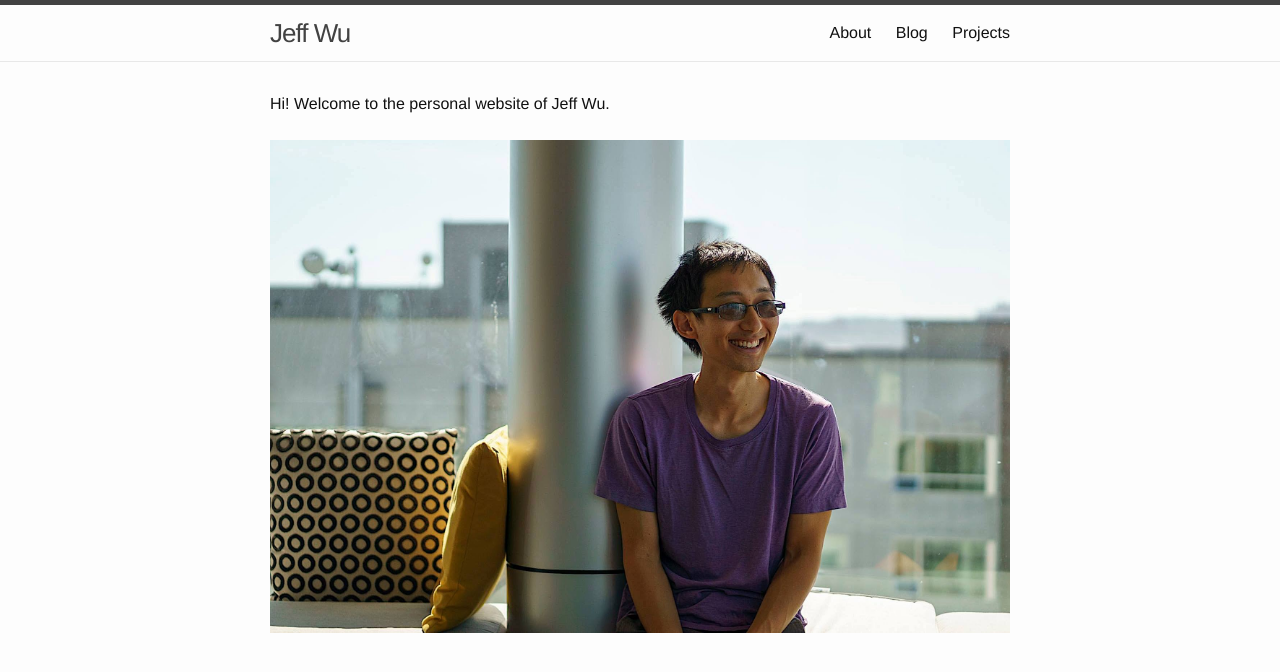
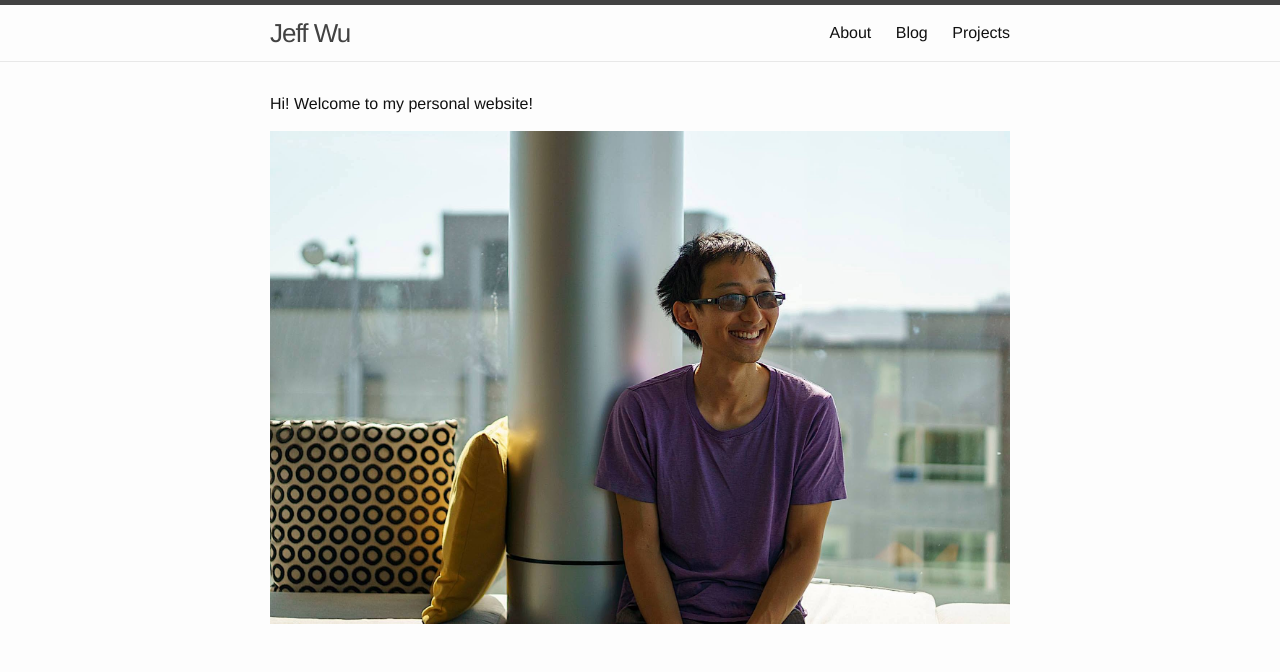
Before and after one commit to dannydenenberg/wuthefwasthat.github.io, a Jekyll site: the page built from index.html, in a window 1280 px wide. Shown: the top 672 px of the page. Built offline with Jekyll 4.4.1, drawn with Linux system fonts in a browser that asks for light colours; some of the changed lines change nothing that is shown.

Commit message:
troll story

```diff
--- a/index.html
+++ b/index.html
@@ -3,10 +3,11 @@
 ---
 
 
-Hi!  Welcome to the personal website of Jeff Wu.
-
-<br/>
-<br/>
+<div id="main-text">
+  <p>
+    Hi!  Welcome to my personal website!
+  </p>
+</div>
 
 <div id="image-container" class="noselect">
   <img id="primary-jeffwu" class="jeffwu-image" src="assets/images/jeffwu/main.jpg"></img>
@@ -14,24 +15,27 @@
 </div>
 
 <style>
+  #main-text {
+    font-size: 12pt;
+  }
   #image-container {
     position: relative;
   }
   .jeffwu-image {
      position: absolute;
+     margin-bottom: 50px;
      z-index: -1;
      height: auto;
      width: 100%;
-
      -webkit-transition: opacity 1s ease-in-out;
      -moz-transition: opacity 1s ease-in-out;
      transition: opacity 1s ease-in-out;
   }
   #primary-jeffwu {
-     opacity: 1
+    opacity: 1
   }
   #secondary-jeffwu {
-     opacity: 0
+    opacity: 0
   }
 </style>
 
@@ -55,100 +59,247 @@
   }
 
   var secondaryPics = [
-    "jeffwu/style_algo_green.jpg",
-    "jeffwu/style_algo_hot.jpg",
-    "jeffwu/style_algo_purple.jpg",
-    "jeffwu/style_daio_abstract.jpg",
-    "jeffwu/style_daio_abstract10.jpg",
-    "jeffwu/style_daio_abstract11.jpg",
-    "jeffwu/style_daio_abstract12.jpg",
-    "jeffwu/style_daio_abstract13.jpg",
-    "jeffwu/style_daio_abstract2.jpg",
-    "jeffwu/style_daio_abstract3.jpg",
-    "jeffwu/style_daio_abstract4.jpg",
-    "jeffwu/style_daio_abstract5.jpg",
-    "jeffwu/style_daio_abstract6.jpg",
-    "jeffwu/style_daio_abstract8.jpg",
-    "jeffwu/style_daio_abstract9.jpg",
-    "jeffwu/style_daio_blue.jpg",
-    "jeffwu/style_daio_brick.jpg",
-    "jeffwu/style_daio_cave.jpg",
-    "jeffwu/style_daio_colorful.jpg",
-    "jeffwu/style_daio_colorful2.jpg",
-    "jeffwu/style_daio_dragon.jpg",
-    "jeffwu/style_daio_ernestcelestine.jpg",
-    "jeffwu/style_daio_flowers.jpg",
-    "jeffwu/style_daio_leaves2.jpg",
-    "jeffwu/style_daio_map.jpg",
-    "jeffwu/style_daio_metal.jpg",
-    "jeffwu/style_daio_mosaic.jpg",
-    "jeffwu/style_daio_mosaic3.jpg",
-    "jeffwu/style_daio_mosaic4.jpg",
-    "jeffwu/style_daio_music.jpg",
-    "jeffwu/style_daio_napkin.jpg",
-    "jeffwu/style_daio_news.jpg",
-    "jeffwu/style_daio_notebook.jpg",
-    "jeffwu/style_daio_painting1.jpg",
-    "jeffwu/style_daio_painting2.jpg",
-    "jeffwu/style_daio_painting3.jpg",
-    "jeffwu/style_daio_painting4.jpg",
-    "jeffwu/style_daio_painting5.jpg",
-    "jeffwu/style_daio_points.jpg",
-    "jeffwu/style_daio_purple.jpg",
-    "jeffwu/style_daio_purple2.jpg",
-    "jeffwu/style_daio_sketch.jpg",
-    "jeffwu/style_daio_sketch2.jpg",
-    "jeffwu/style_daio_sketch3.jpg",
-    "jeffwu/style_daio_sketch4.jpg",
-    "jeffwu/style_daio_sketch5.jpg",
-    "jeffwu/style_daio_sketch6.jpg",
-    "jeffwu/style_daio_starry_night.jpg",
-    // "jeffwu/style_daio_starry_night2.jpg",
-    "jeffwu/style_daio_triangle.jpg",
-    "jeffwu/style_daio_vangogh.jpg",
-    "jeffwu/style_la_muse.jpg",
-    "jeffwu/style_scream.jpg",
-    "jeffwu/style_udnie.jpg",
-    "jeffwu/style_wave_kanagawa.jpg",
+    ["jeffwu/style_udnie.jpg",
+          ""],
+    ["jeffwu/style_scream.jpg",
+          ""],
+    ["jeffwu/style_la_muse.jpg",
+          ""],
+    ["jeffwu/style_wave_kanagawa.jpg",
+          ""],
+    ["jeffwu/style_algo_purple.jpg",
+          "Shouldn't you be doing something else?"],
+    ["jeffwu/style_algo_green.jpg",
+          ""],
+    ["jeffwu/style_algo_hot.jpg",
+          ""],
+
+    ["jeffwu/style_daio_ernestcelestine.jpg",
+          "Perhaps you came to check out my blog or projects?"],
+    ["jeffwu/style_daio_painting1.jpg",
+          ""],
+    ["jeffwu/style_daio_painting2.jpg",
+          ""],
+    ["jeffwu/style_daio_mosaic3.jpg",
+          ""],
+    ["jeffwu/style_daio_painting3.jpg",
+          ""],
+    ["jeffwu/style_daio_mosaic4.jpg",
+          ""],
+    ["jeffwu/style_daio_painting4.jpg",
+          ""],
+    ["jeffwu/style_daio_painting5.jpg",
+          "Look, this art is only going to get worse."],
+
+    ["jeffwu/style_daio_mosaic.jpg",
+          ""],
+    ["jeffwu/style_daio_blue.jpg",
+          "Let's see how bad it has to get before you go."],
+    ["jeffwu/style_daio_cave.jpg",
+          "Something drawn by a caveman..."],
+    ["jeffwu/style_daio_child.jpg",
+          "Drawn by a little kid..."],
+    ["jeffwu/style_daio_napkin.jpg",
+          "Drawn on a napkin..."],
+
+    ["jeffwu/style_daio_metal.jpg",
+          "Not really art anymore..."],
+    ["jeffwu/style_daio_mesh.jpg",
+          "How worthless is your time?  Please, go do something else!"],
+    ["jeffwu/style_daio_triangle.jpg",
+          ""],
+    ["jeffwu/style_daio_abstract7.jpg",
+          ""],
+    ["jeffwu/style_daio_leaves.jpg",
+          ""],
+    ["jeffwu/style_daio_abstract10.jpg",
+          ""],
+    ["jeffwu/style_daio_mosaic2.jpg",
+          "*Sigh*, I knew you'd stay!  The moment you hovered over the first image, I was 100% sure you were a mindless drone who would make it to here.  And guess what?  I was right!"],
+
+    ["jeffwu/style_daio_purple.jpg",
+          "Was I right because of selection bias?  Maybe."],
+    ["jeffwu/style_daio_abstract5.jpg",
+          "But that only means there were less manipulable people who stopped before you."],
+    ["jeffwu/style_daio_abstract8.jpg",
+          ""],
+
+    ["jeffwu/style_daio_colorful2.jpg",
+          "I'll give you the benefit of the doubt.  Maybe your time is worth something but you love art."],
+
+    ["jeffwu/style_daio_dragon.jpg",
+          "Well since you'll take the time to appreciate them, I'll show you some good ones."],
+    ["jeffwu/style_daio_brick.jpg",
+          "Here's a beautiful mural.  I hope it gives your life some purpose."],
+
+    ["jeffwu/style_daio_starry_night.jpg",
+          "Maybe some classics, then?  Van Gogh..."],
+    // ["jeffwu/style_daio_starry_night2.jpg",
+    //       ""],
+    ["jeffwu/style_daio_vangogh.jpg",
+          ""],
+    ["jeffwu/style_daio_abstract6.jpg",
+          "Picasso..."],
+    ["jeffwu/style_daio_abstract3.jpg",
+          ""],
+    ["jeffwu/style_daio_points.jpg",
+          "Seurat..."],
+
+    ["jeffwu/style_daio_flowers.jpg",
+          "Wait, who?  That old art is boring.  Let's get weird."],
+    ["jeffwu/style_daio_jaguar.jpg",
+          ""],
+    ["jeffwu/style_daio_fishlike.jpg",
+          ""],
+    ["jeffwu/style_daio_abstract.jpg",
+          "Maybe some abstract art?"],
+    ["jeffwu/style_daio_abstract2.jpg",
+          ""],
+    ["jeffwu/style_daio_abstract11.jpg",
+          ""],
+    ["jeffwu/style_daio_sketch2.jpg",
+          ""],
+    ["jeffwu/style_daio_strands.jpg",
+          "Well, this \"art\" is undoubtedly getting worse again."],
+    ["jeffwu/style_daio_sketch5.jpg",
+          "I think modern art might just be humanity running out of ideas?"],
+    ["jeffwu/style_daio_sketch.jpg",
+          "But you're still here.  You know, I'm running low on faith in humanity because of people like you."],
+    ["jeffwu/style_daio_ernestcelestine.jpg",
+          "Did you even notice this image was repeated?"],
+    ["jeffwu/style_daio_sketch4.jpg",
+          "Yep, I'm running low on art, too."],
+    ["jeffwu/style_daio_abstract9.jpg",
+          "But only because I was lazy."],
+    ["jeffwu/style_daio_abstract4.jpg",
+          "In case you hadn't figured it out, these works of art were all created by artificial intelligences."],
+          // "Well, okay, I'm starting to run out of good art for real."],
+    ["jeffwu/style_daio_purple2.jpg",
+          "I could generate millions of these."],
+    ["jeffwu/style_daio_leaves2.jpg",
+          ""],
+    ["jeffwu/style_daio_sketch3.jpg",
+          "The AIs started out copying us humans."],
+    ["jeffwu/style_daio_abstract13.jpg",
+          "But by now, they're more creative than us."],
+    ["jeffwu/style_daio_colorful.jpg",
+          "They can create things we find beautiful..."],
+    ["jeffwu/style_daio_greenred.jpg",
+          "And things too beautiful for us to understand."],
+    ["jeffwu/style_daio_sketch6.jpg",
+          "And maybe at the end of the day, I'd rather them in charge than automatons like you."],
+    ["jeffwu/style_daio_abstract12.jpg",
+          "It's actually starting to happen now."],
+
+    ["jeffwu/style_daio_map.jpg",
+          "AI's are being deployed everywhere."],
+    ["jeffwu/style_daio_notebook.jpg",
+          "They'll take up our knowledge effortlessly."],
+    ["jeffwu/style_daio_news.jpg",
+          "They'll control our news."],
+    ["jeffwu/style_daio_music.jpg",
+          "They'll compose our music."],
+    ["jeffwu/style_daio_questions.jpg",
+          "It's been making me think..."],
+    ["jeffwu/style_daio_colorful4.jpg",
+          "I'm not sure I want that yet."],
+    ["jeffwu/style_daio_painting6.jpg",
+          ""],
+    ["jeffwu/style_daio_sketch7.jpg",
+          ""],
+    ["jeffwu/style_daio_abstract14.jpg",
+          ""],
+    ["jeffwu/style_daio_colorful5.jpg",
+          ""],
+    ["jeffwu/style_daio_ink.jpg",
+          ""],
+    ["jeffwu/style_daio_painting7.jpg",
+          ""],
+    ["jeffwu/style_daio_painting8.jpg",
+          ""],
+    ["jeffwu/style_daio_colorful6.jpg",
+          ""],
+    ["jeffwu/style_daio_painting10.jpg",
+          ""],
+    ["jeffwu/style_daio_painting11.jpg",
+          ""],
+    ["jeffwu/style_daio_painting12.jpg",
+          ""],
+    ["jeffwu/style_daio_painting13.jpg",
+          ""],
+    ["jeffwu/style_daio_hexagons.jpg",
+          ""],
+    ["jeffwu/style_daio_gold.jpg",
+          ""],
+
+    function() {
+      setImage(primaryImage, 'jeffwu/style_daio_paperclips.jpg');
+    },
+    ["jeffwu/style_daio_paperclipscolor.jpg",
+          "Oh shit, what just happened?"],
     // bad ones
-    // "jeffwu/style_daio_hexagons.jpg",
-    // "jeffwu/style_daio_fishlike.jpg",
-    // "jeffwu/style_daio_abstract7.jpg",
-    // "jeffwu/style_daio_gold.jpg",
-    // "jeffwu/style_daio_jaguar.jpg",
-    // "jeffwu/style_daio_strands.jpg",
-    // "jeffwu/style_daio_mesh.jpg",
-    // "jeffwu/style_daio_leaves.jpg",
-    // "jeffwu/style_daio_colorful3.jpg",
     // ending 1?
-    "jeffwu/style_daio_circuit.jpg",
-    "jeffwu/style_daio_matrix.jpg",
+    // "jeffwu/style_daio_circuit.jpg",
+    // "jeffwu/style_daio_matrix.jpg",
     // ending 2?
-    "jeffwu/style_daio_paperclips.jpg",
+    // "jeffwu/style_daio_paperclips.jpg",
     // "jeffwu/style_daio_paperclipscolor.jpg",
     // "jeffwu/style_daio_paperclipscolor2.jpg",
     // ending 3?
-    "jeffwu/style_daio_stars.jpg",
+    // "jeffwu/style_daio_stars.jpg",
     // "jeffwu/style_daio_stars2.jpg",
   ];
 
+  /* From Modernizr */
+  function whichTransitionEvent(){
+      var el = document.createElement('fakeelement');
+      var transitions = {
+          'WebkitTransition' :'webkitTransitionEnd',
+          'MozTransition'    :'transitionend',
+          'MSTransition'     :'msTransitionEnd',
+          'OTransition'      :'oTransitionEnd',
+          'transition'       :'transitionEnd'
+      }
+      for (var t in transitions){
+          if( el.style[t] !== undefined ){
+              return transitions[t];
+          }
+      }
+  }
+
+  var secondaryIndex = 0;
   var setSecondaryImage = null;
-  function secondaryFadeIn() {
-    if (setSecondaryImage == null) {
+
+  var transitionEvent = whichTransitionEvent();
+  var opacityWas = 0;
+  transitionEvent && secondaryImage.addEventListener(transitionEvent, function() {
+    if (opacityWas == secondaryImage.style.opacity) {
       return;
     }
-    setSecondaryImage();
+    opacityWas = secondaryImage.style.opacity;
+    if (opacityWas == 0) {
+      secondaryIndex = secondaryIndex + 1;
+      while (typeof secondaryPics[secondaryIndex] === 'function') {
+        secondaryPics[secondaryIndex]();
+        secondaryIndex = secondaryIndex + 1;
+      }
+      fetchSecondary();
+    }
+  }, false);
+
+
+  function secondaryFadeIn() {
+    if (setSecondaryImage != null) {
+      setSecondaryImage();
+    }
     secondaryImage.style.opacity = 1;
     // secondaryImage.title = 'Testing';
     primaryImage.style.opacity = 0;
-    fetchSecondary();
   }
   function secondaryFadeOut() {
-    // if (secondaryIndex == secondaryPics.length) {
-    //   setImage(primaryImage, 'jeffwu/style_daio_paperclips.jpg');
-    // }
-    // secondaryIndex = secondaryIndex + 1;
-    // secondaryIndex = (secondaryIndex + 1) % secondaryPics.length;
+    if (secondaryIndex == secondaryPics.length) {
+      setImage(primaryImage, 'jeffwu/style_daio_paperclips.jpg');
+    }
     secondaryImage.style.opacity = 0;
     primaryImage.style.opacity = 1;
   }
@@ -157,20 +308,30 @@
   function fetchSecondary() {
     if (fetching) { return; }
     fetching = true;
-    var secondaryIndex = Math.floor(Math.random() * secondaryPics.length);
-    // if (secondaryIndex >= secondaryPics.length) {
-    //   if ((secondaryIndex - secondaryPics.length) % 2 == 0) {
-    //     setImage(secondaryImage, 'jeffwu/style_daio_paperclipscolor.jpg');
-    //   } else {
-    //     setImage(secondaryImage, 'jeffwu/style_daio_paperclipscolor2.jpg');
-    //   }
-    // } else {
-    //   setImage(secondaryImage, secondaryPics[secondaryIndex]);
-    // }
-    console.log('fetching ', secondaryPics[secondaryIndex]);
-    fetchImage(secondaryPics[secondaryIndex], function(image_loader) {
+
+    var pic;
+    var text;
+    if (secondaryIndex < secondaryPics.length) {
+      pic = secondaryPics[secondaryIndex][0];
+      text = secondaryPics[secondaryIndex][1];
+    } else {
+      if ((secondaryIndex - secondaryPics.length) % 2 == 0) {
+        pic = 'jeffwu/style_daio_paperclipscolor.jpg';
+      } else {
+        pic = 'jeffwu/style_daio_paperclipscolor2.jpg';
+      }
+    }
+    console.log('fetching ', pic);
+    fetchImage(pic, function(image_loader) {
       setSecondaryImage = function() {
+        setSecondaryImage = null;
         secondaryImage.src = image_loader.src;
+        if (text) {
+          var p = document.createElement('p');
+          p.appendChild(document.createTextNode(text));
+          document.getElementById('main-text').appendChild(p);
+        }
+        window.scrollTo(0, document.body.scrollHeight);
       };
       console.log('done fetching!');
       fetching = false;
```
Also changed, not shown: assets/images/jeffwu/style_daio_abstract14.jpg (added), assets/images/jeffwu/style_daio_abstract_alt.jpg (added), assets/images/jeffwu/style_daio_child.jpg (added), assets/images/jeffwu/style_daio_colorful3.jpg (deleted), assets/images/jeffwu/style_daio_colorful4.jpg (added), assets/images/jeffwu/style_daio_colorful5.jpg (added), assets/images/jeffwu/style_daio_colorful6.jpg (added), assets/images/jeffwu/style_daio_greenred.jpg (added), assets/images/jeffwu/style_daio_ink.jpg (added), assets/images/jeffwu/style_daio_painting10.jpg (added), assets/images/jeffwu/style_daio_painting11.jpg (added), assets/images/jeffwu/style_daio_painting12.jpg (added), assets/images/jeffwu/style_daio_painting13.jpg (added), assets/images/jeffwu/style_daio_painting6.jpg (added), 5 more files.
